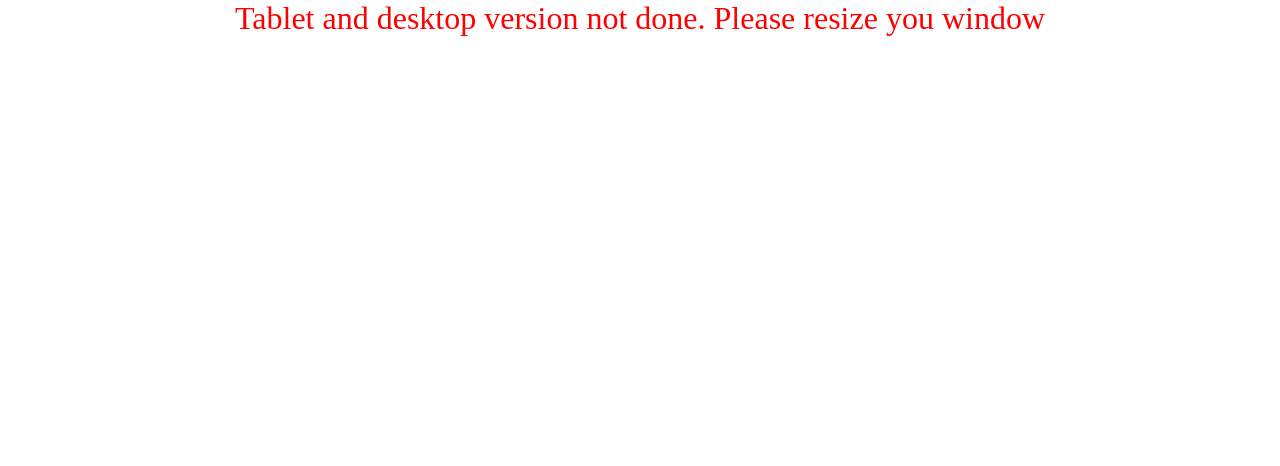
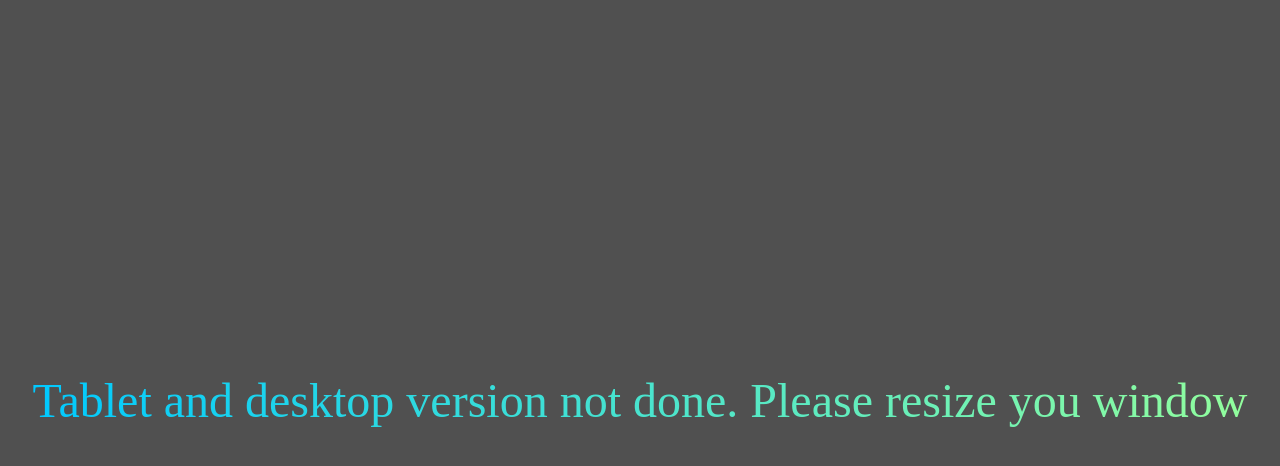
Before and after one commit to GO4ITJB/melo, a plain HTML site: page index.html in a window 1280 px wide. Drawn offline with Linux system fonts and the light colour scheme.

Commit message:
safari bg-clip fix

```diff
--- a/index.html
+++ b/index.html
@@ -9,7 +9,10 @@
 </head>
 <body>
   <div class="message">
-    <p>Tablet and desktop version not done. Please resize you window</p>
+    <div>
+      <p>Tablet and desktop version not done. Please resize you window</p>
+
+    </div>
   </div>
   <header class="header">
     <div class="nav">
--- a/sass/pages/_home.scss
+++ b/sass/pages/_home.scss
@@ -211,11 +211,22 @@ body{
   }
 
   .message{
-    height: 100vh;
-    width: 100%;
-    display: block;
-    text-align: center;
-    font-size: 2rem;
-    color: red;
+  display: block;
+  height: 100vh;
+  width: 100%;
+  display: flex;
+  justify-content: center;
+  align-items: center;
+  font-size: 2rem;
+  color: red;
+  background-color: #505050;
+
+    div{
+      background: linear-gradient(to right, #00c9ff, #92fe9d);
+      -webkit-background-clip: text;
+      -webkit-text-fill-color: transparent;
+      font-size: 48px;
+      display: -webkit-box;
+    }
   }
 }
```
Also changed, not shown: css/style.css.
